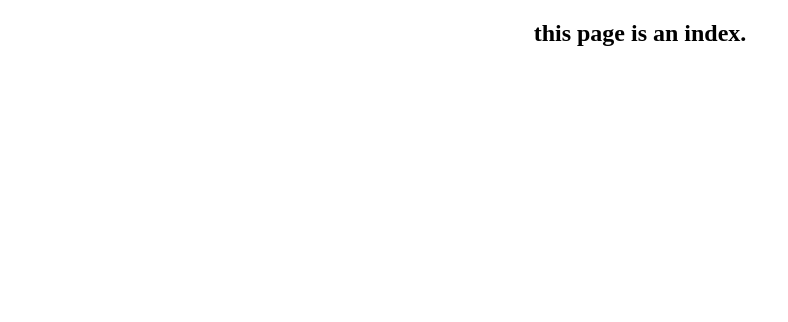
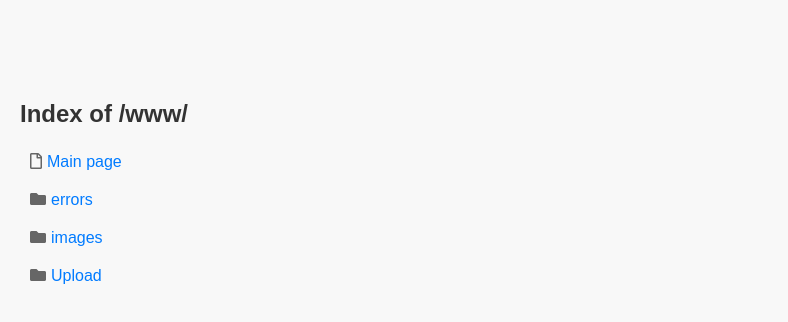
Before and after one commit to 42-cursus-osonseth/webserv, a plain HTML site: page www/index.html in a window 1280 px wide. Shown: the whole page, without its empty margins (0-788 px from the left). Drawn offline with Linux system fonts and the light colour scheme.

Commit message:
add upload file and and directory file

```diff
--- a/www/index.html
+++ b/www/index.html
@@ -3,9 +3,72 @@
 <head>
 	<meta charset="UTF-8">
 	<meta name="viewport" content="width=device-width, initial-scale=1.0">
+	<link rel="stylesheet" href="https://cdnjs.cloudflare.com/ajax/libs/font-awesome/5.15.3/css/all.min.css">
+	<style>
+	body
+	{
+		font-family: sans-serif;
+		background-color: #f8f8f8;
+		margin: 0;
+		padding: 20px;
+	}
+
+	.directory-listing
+	{
+		padding: 20px;
+		max-width: 600px;
+		margin: 20px auto;
+	}
+
+	h1
+	{
+		font-size: 1.5em;
+		margin-bottom: 20px;
+		color: #333;
+	}
+
+	ul
+	{
+		list-style: none;
+		padding: 0;
+	}
+
+	li {
+		margin-bottom: 10px;
+	}
+
+	a
+	{
+		text-decoration: none;
+		color: #007bff;
+		display: inline-block;
+		padding: 5px 10px;
+		border-radius: 3px;
+	}
+
+	a:hover
+	{
+		background-color: #f0f0f0;
+	}
+
+	i
+	{
+		margin-right: 5px;
+		color: #666;
+	}
+	</style>
 	<title>Index</title>
 </head>
 <body>
-	<h2 style="text-align: center;">this page is an index.</h2>
+	<div class="directory-listing"></div>
+		<h1>Index of /www/</h1>
+		<ul>
+			<li><a href="main_.html"><i class="far fa-file"></i>Main page</a></li>
+			<li><a href="errors/"><i class="fas fa-folder"></i>errors</a></li>
+			<li><a href="images/"><i class="fas fa-folder"></i>images</a></li>
+			<li><a href="Upload/"><i class="fas fa-folder"></i>Upload</a></li>
+		</ul>
+	</div>
+	<!-- <h2 style="text-align: center;">this page is an index.</h2>
 </body>
 </html>
```
Also changed, not shown: www/Upload/upload.html (added, +23 -0 lines), www/main_.html (+1 -1 lines).
